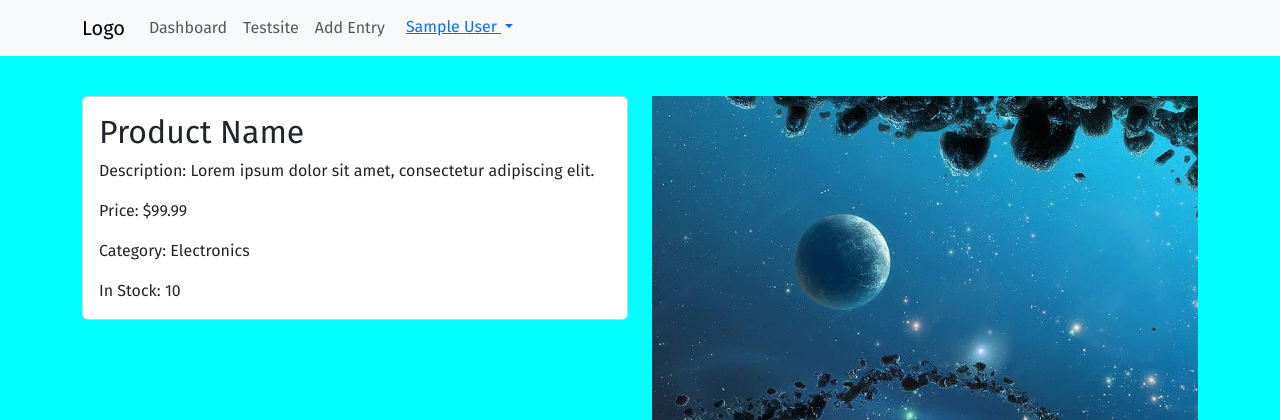
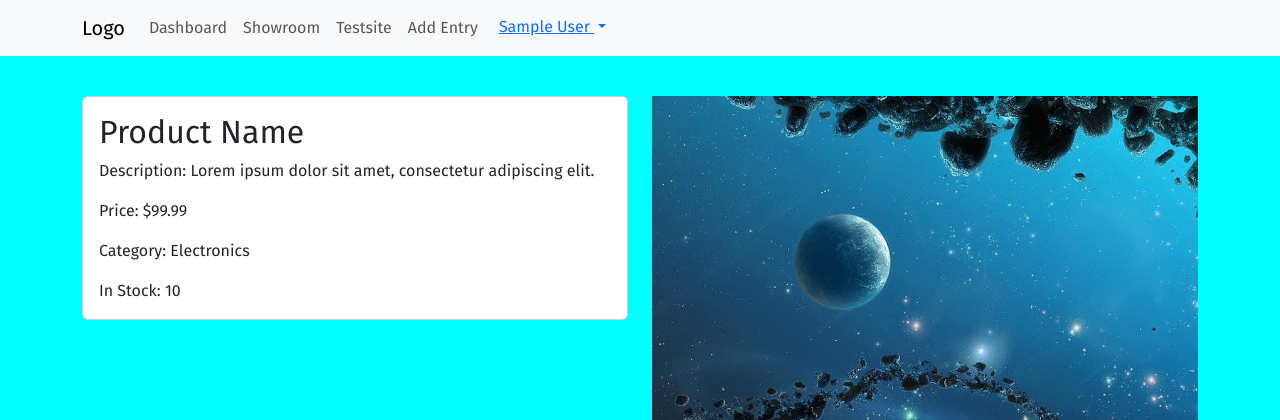
Before and after one commit to Gaudenz77/jetstreamrealone, a Laravel app: page /showroom in a window 1280 px wide. Shown: the top 420 px of the page. Run offline with Laravel 10, Linux system fonts and the light colour scheme; the visitor is signed in with stand-in values (Sample User, id 1); style sheets or scripts are compiled from the project's sources; some libraries are stand-ins or nearby versions.

Commit message:
added showroom links

```diff
--- a/resources/views/layouts/navigationmine.blade.php
+++ b/resources/views/layouts/navigationmine.blade.php
@@ -13,6 +13,10 @@
 
                 <li class="nav-item">
                     <a class="nav-link" href="{{ route('dashboard') }}">Dashboard</a>
+                </li>
+
+                <li class="nav-item">
+                    <a class="nav-link" href="{{ route('showroom') }}">Showroom</a>
                 </li>
 
                 <li class="nav-item">
--- a/resources/views/navigation-menu.blade.php
+++ b/resources/views/navigation-menu.blade.php
@@ -19,6 +19,11 @@
                     <x-nav-link href="{{ route('testsiteone') }}">
                         {{ __('Testsite') }}
                     </x-nav-link>
+
+                    <x-nav-link href="{{ route('showroom') }}">
+                        {{ __('Showroom') }}
+                    </x-nav-link>
+
 
                     <x-nav-link href="{{ route('create') }}">
                         {{ __('Add Entry') }}
```
